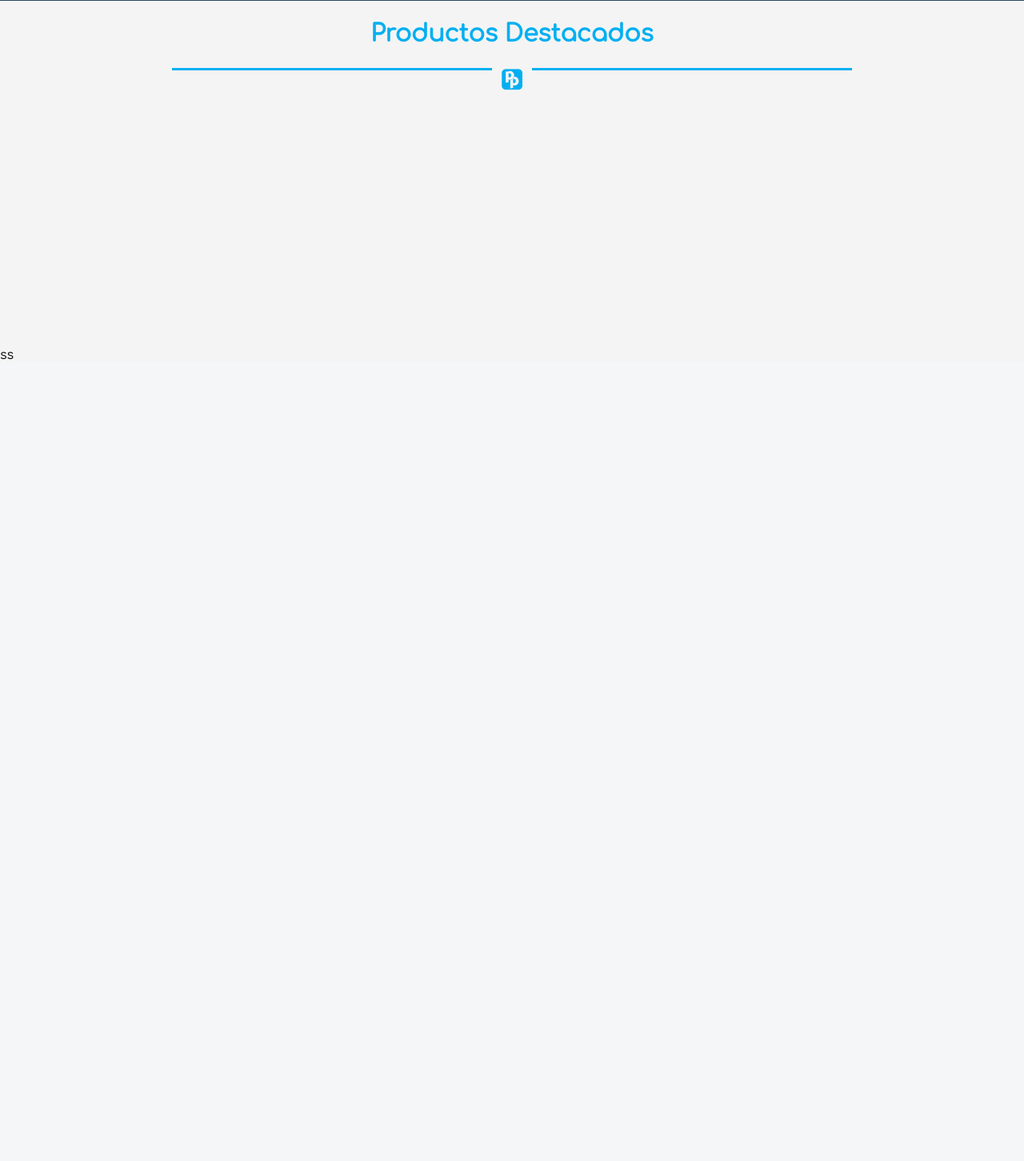
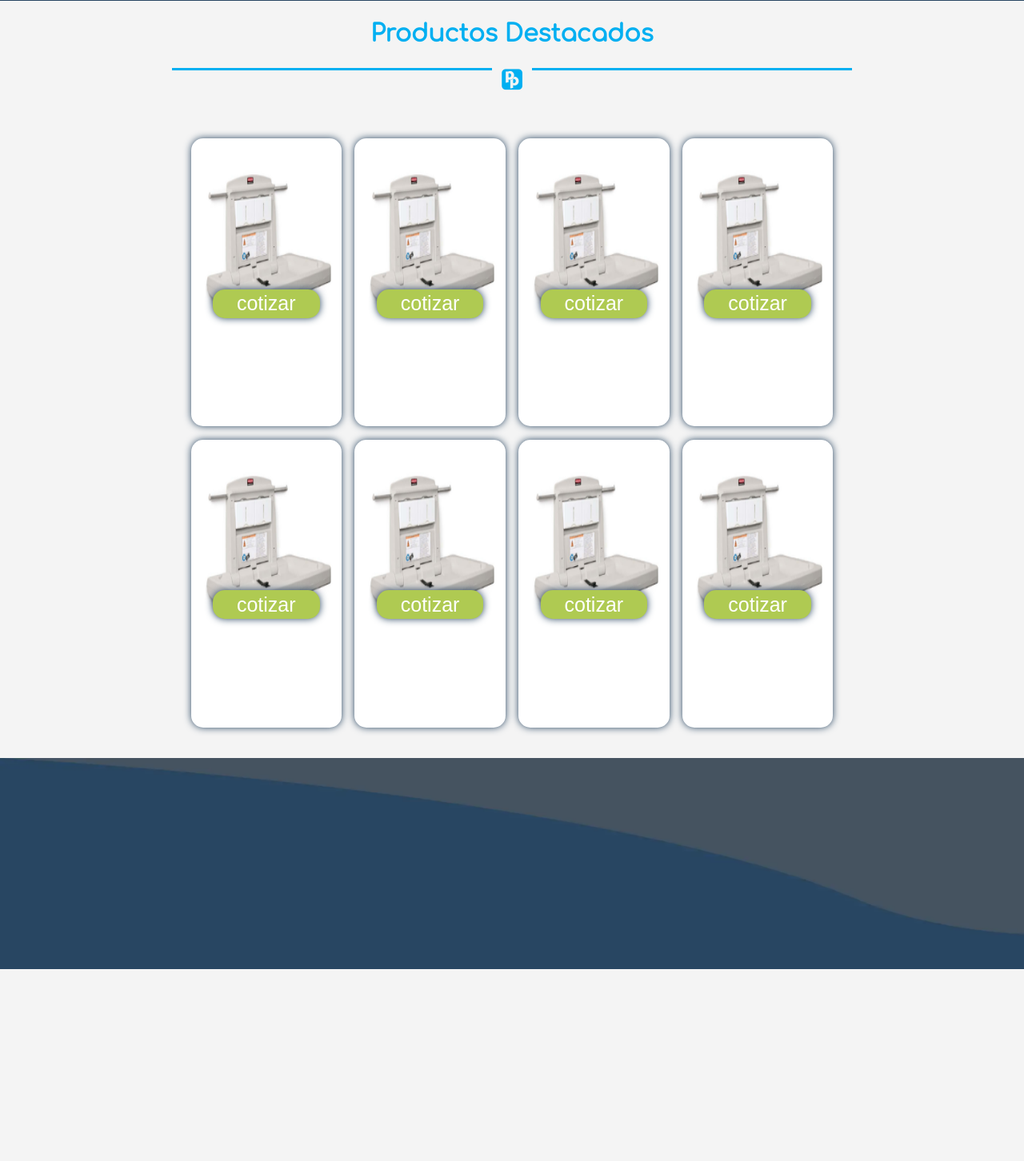
Before and after one commit to breykerd/Chamluci-new, a PHP site: page / in a window 1280 px wide. Shown: the part 1613-3065 px from the top of the page at 80% size. Before the commit the page ends 2063 px from the top, so only its background shows below. Run offline with PHP 8.4, Linux system fonts and the light colour scheme; style sheets or scripts are compiled from the project's sources.

Commit message:
agregado area de productos y separador de ecciones mas ancho

```diff
--- a/assets/css/style.less
+++ b/assets/css/style.less
@@ -480,6 +480,7 @@ margin-bottom: 0;
 	margin-top: 5%;
 	margin-left: 10%;
 	margin-right: 10%;
+	display: flow-root;
 	& .columna-1{
 		width: 40%;
 		display: flex;
@@ -512,6 +513,29 @@ margin-bottom: 0;
 }
 /* fin categorias destacadas */
 
+/* columnas personalizadas */
+
+.col-1-4{
+	position: relative;
+	display: flex;
+	justify-content: center;
+	float: left;
+	margin: 1%;
+	width: 23%;
+	height: 360px;
+	background-color: @colorSecundarythree;
+	border-radius: 15px;
+	.shadow;
+
+	& img{ position: absolute;
+		margin-top: 10px;
+		width: 90%;
+		height: 60%;
+
+	}
+
+}
+/* fin columnas personalizadas */
 
 
 
@@ -522,6 +546,15 @@ margin-bottom: 0;
 	background-repeat: no-repeat;
 	background-image: url('../images/Degradado.png') ;
 }
+
+.separador-full-2{
+	position: relative;
+	margin-top: 30px;
+	height: 264px;
+	background-repeat: no-repeat;
+	background-size:auto;
+	background-image: url('../images/Degradado-1.png') ;
+}
 /* fin separador */
 
 
@@ -530,12 +563,16 @@ margin-bottom: 0;
 /* estilo de boton call to action */
 
 .buttom{
+	position: absolute;
 	background-color: @colorPrimaryOne;
 	color: @colorSecundarythree;
 	font-size: 25px;
 	border-radius:15px 15px 15px 15px;
 	border-style: none;
-	padding: 13px;
+	height: 10%;
+	margin-top: 100%;
+	padding-left: 30px;
+	padding-right: 30px;
 	.shadow;
 	&:hover{
 		.hoverButtom;
--- a/index.php
+++ b/index.php
@@ -155,13 +155,28 @@
 			</div>
 		</div>
 		<div class="body-panel">
-			<div class="col-1/4">
 
+<?php
+for ($i= 1; $i<=8; $i++)
+{
+?>
+			<div class="col-1-4">
+				<img src="assets/images/imagen-4.png" alt="">
+				<button class="buttom">
+					cotizar
+
+				</button>
 			</div>
+
+<?php }; ?>
 
 		</div>
 
 	</div>
+</div>
+
+<div class="separador-full-2">
+
 </div>
 <br>
 <br>
@@ -177,7 +192,7 @@
 <br>
 <br>
 <br>
-<br>ss
+<br>
 
 <script src="assets/js/functions.js"> </script>
 </body>
```
Also changed, not shown: assets/images/Degradado-1.png (added), assets/images/Imagen-4.png (added).
